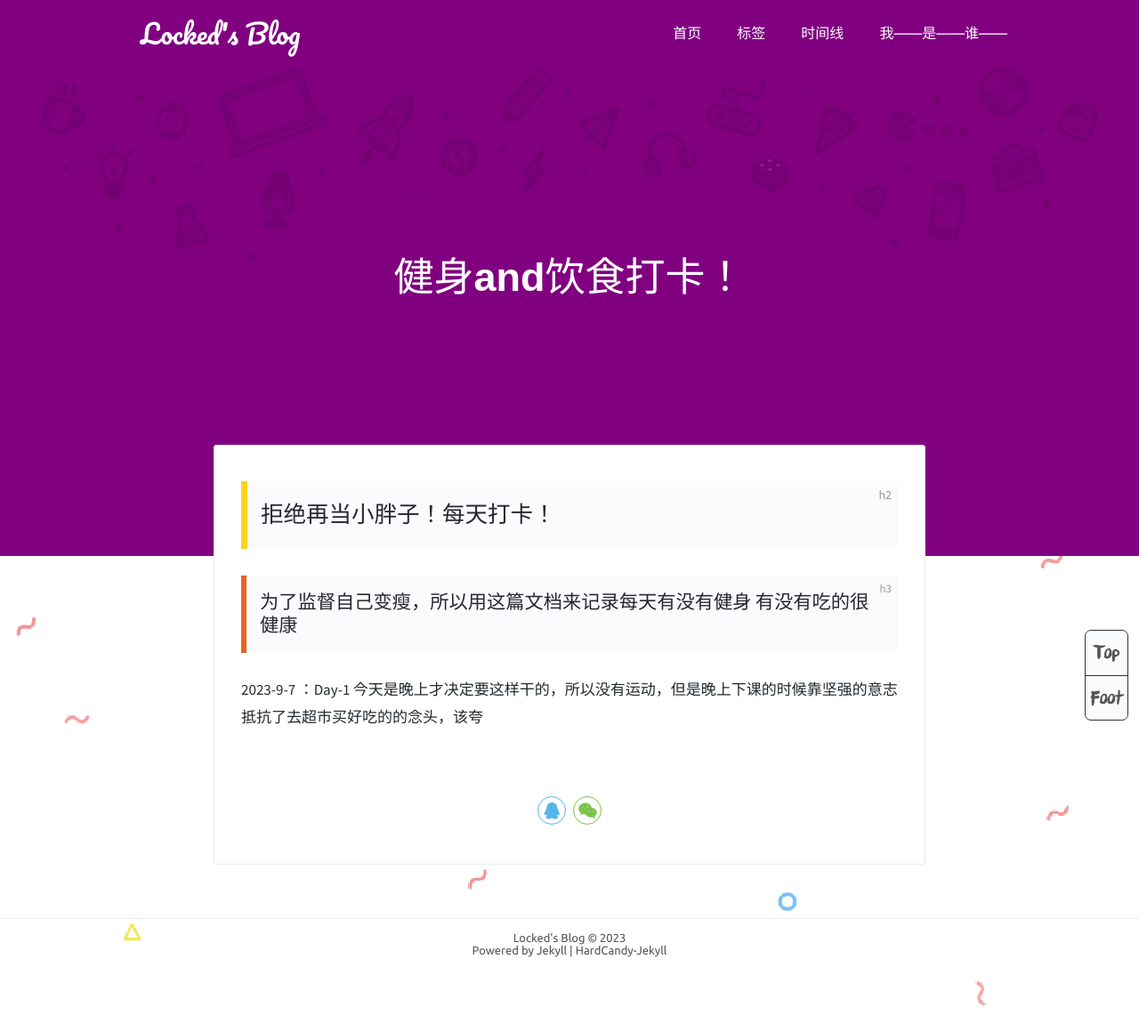
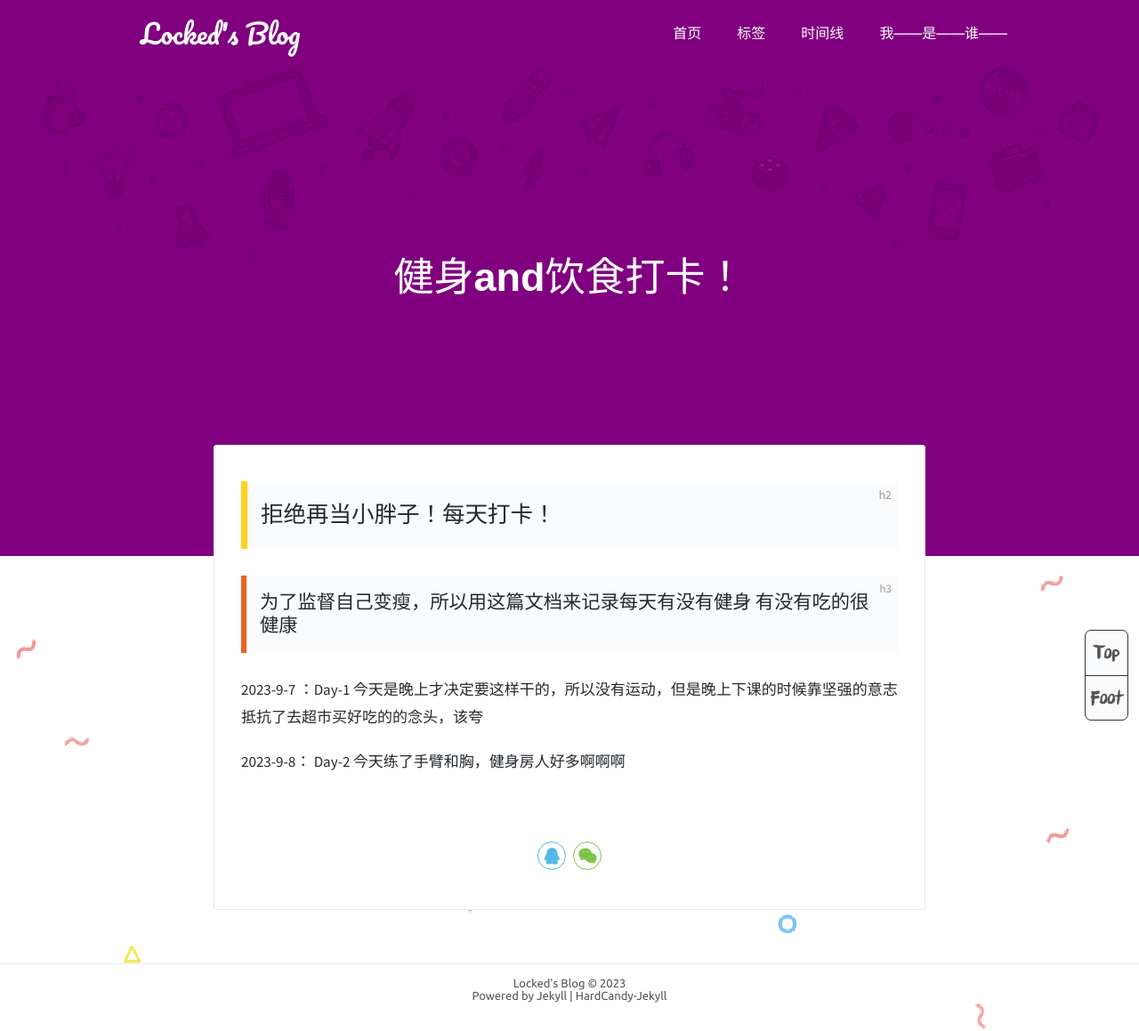
Before and after one commit to Lockeded/Lockeded.github.io, a Jekyll site: the page built from _posts/2023-9-7-健身and饮食打卡.md, in a window 1280 px wide. Shown: the whole page at 89% size. Built offline with Jekyll 4.4.1, drawn with Linux system fonts in a browser that asks for light colours; comment, search, counter and statistics services are not loaded; before the commit the page ends 1108 px from its top, so only the background shows below that.

Commit message:
submit ddl

```diff
--- a/_posts/2023-9-7-健身and饮食打卡.md
+++ b/_posts/2023-9-7-健身and饮食打卡.md
@@ -13,3 +13,5 @@ tags: 日常
 ### 为了监督自己变瘦，所以用这篇文档来记录每天有没有健身 有没有吃的很健康
 
 2023-9-7 ：Day-1 今天是晚上才决定要这样干的，所以没有运动，但是晚上下课的时候靠坚强的意志抵抗了去超市买好吃的的念头，该夸
+
+2023-9-8： Day-2 今天练了手臂和胸，健身房人好多啊啊啊
```
Also changed, not shown: _posts/2023-9-8-自学清单.md (+2 -0 lines).
